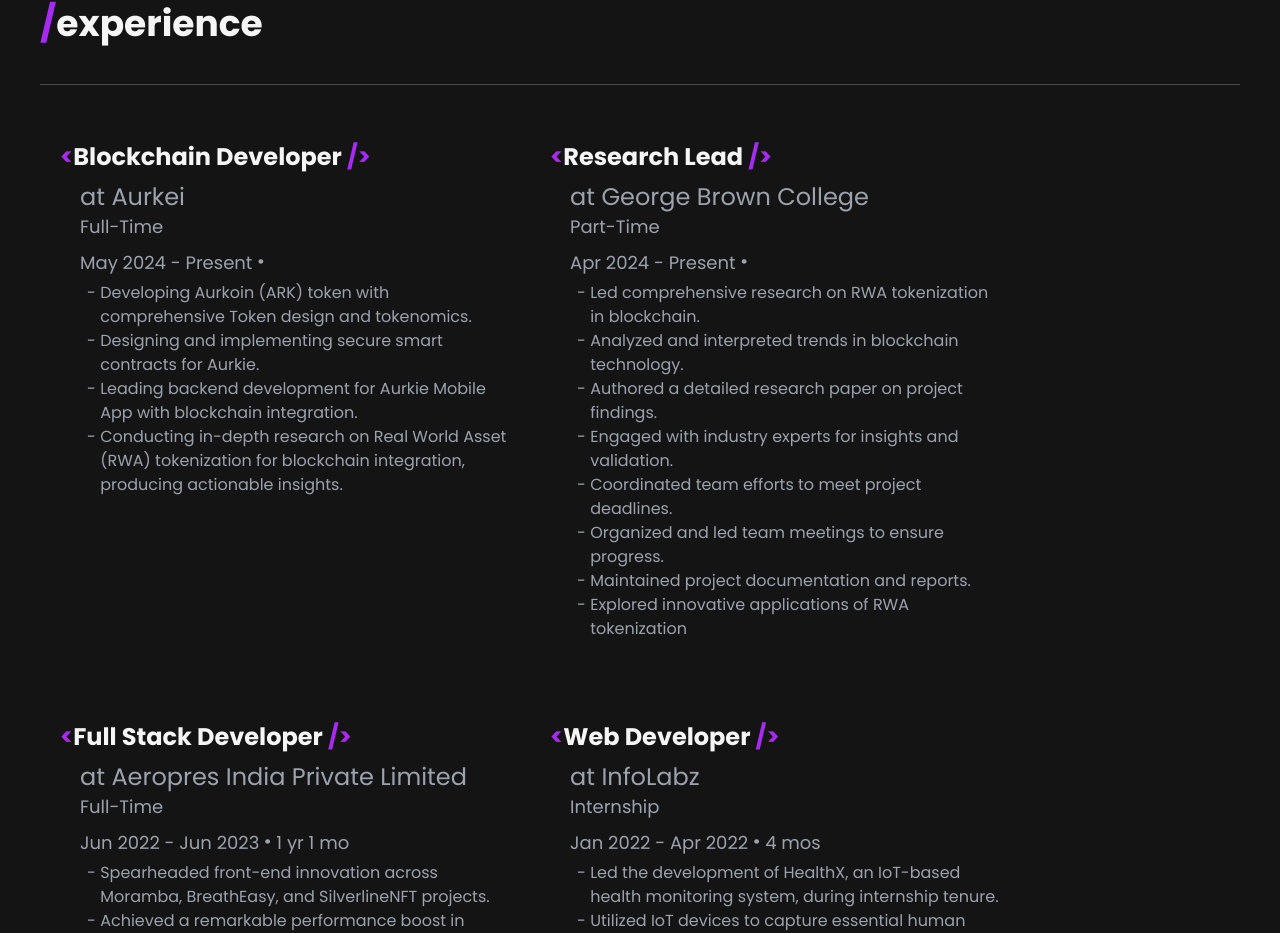
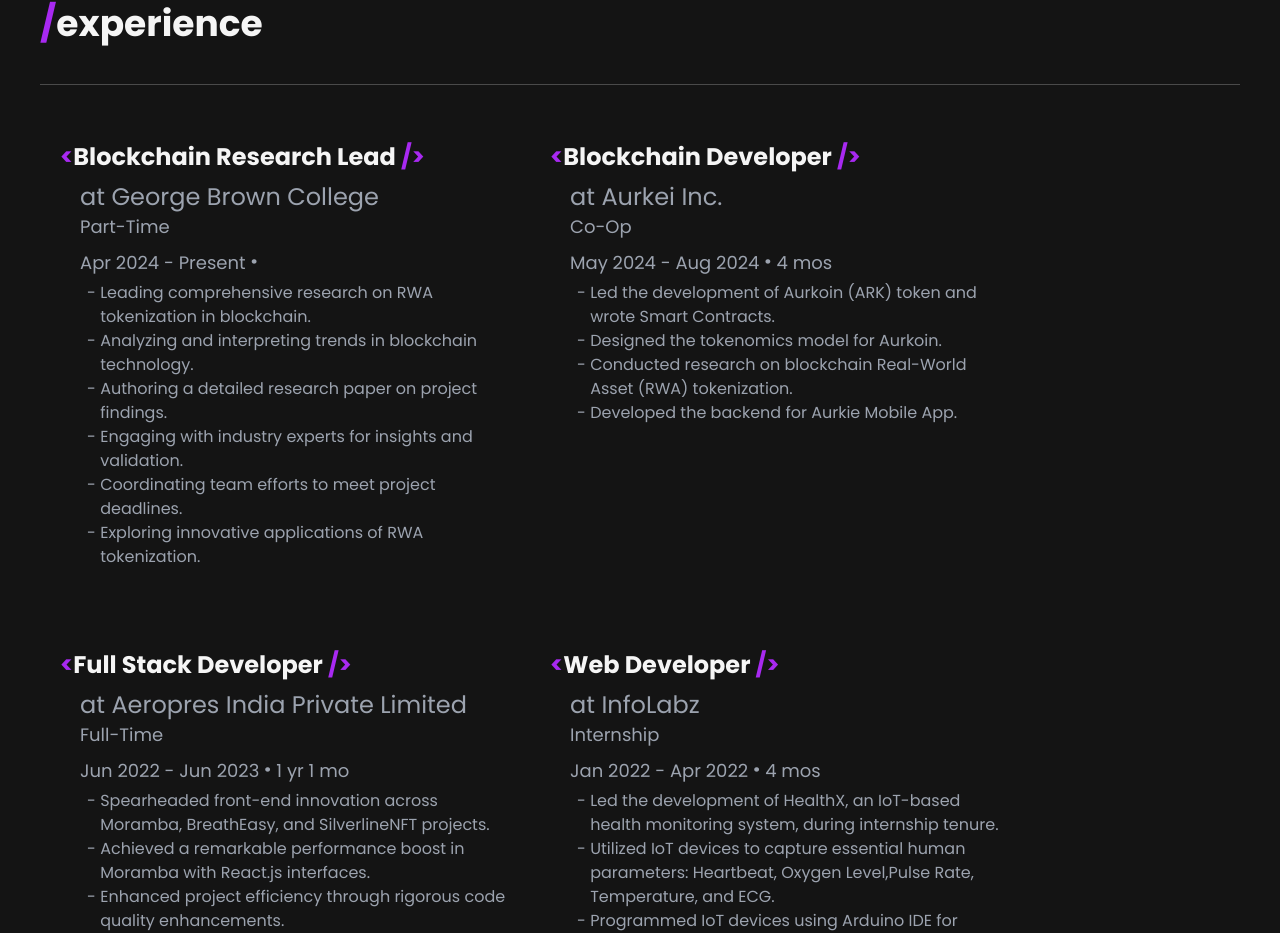
Before and after one commit to Darshhhhh/Portfolio-website, a React (Vite) app: page / in a window 1280 px wide. Shown: the part 2377-3310 px from the top of the page. Built offline with nearby package versions, Linux system fonts and the light colour scheme.

Commit message:
Experiance Update

```diff
--- a/src/components/Experiance/Experiance.jsx
+++ b/src/components/Experiance/Experiance.jsx
@@ -3,33 +3,31 @@
 function Experiance() {
   const MY_EXP = [
     {
-      cmpName: "Aurkei",
-      position: "Blockchain Developer",
-      duration: "May 2024 - Present",
-      timeDiff: "",
-      type: "Full-Time",
-      cmt: [
-        "Developing Aurkoin (ARK) token with comprehensive Token design and tokenomics.",
-        "Designing and implementing secure smart contracts for Aurkie.",
-        "Leading backend development for Aurkie Mobile App with blockchain integration.",
-        "Conducting in-depth research on Real World Asset (RWA) tokenization for blockchain integration, producing actionable insights.",
-      ],
-    },
-    {
       cmpName: "George Brown College",
-      position: "Research Lead",
+      position: "Blockchain Research Lead",
       duration: "Apr 2024 - Present",
       timeDiff: "",
       type: "Part-Time",
       cmt: [
-        "Led comprehensive research on RWA tokenization in blockchain.",
-        "Analyzed and interpreted trends in blockchain technology.",
-        "Authored a detailed research paper on project findings.",
-        "Engaged with industry experts for insights and validation.",
-        "Coordinated team efforts to meet project deadlines.",
-        "Organized and led team meetings to ensure progress.",
-        "Maintained project documentation and reports.",
-        "Explored innovative applications of RWA tokenization",
+        "Leading comprehensive research on RWA tokenization in blockchain.",
+        "Analyzing and interpreting trends in blockchain technology.",
+        "Authoring a detailed research paper on project findings.",
+        "Engaging with industry experts for insights and validation.",
+        "Coordinating team efforts to meet project deadlines.",
+        "Exploring innovative applications of RWA tokenization.",
+      ],
+    },
+    {
+      cmpName: "Aurkei Inc.",
+      position: "Blockchain Developer",
+      duration: "May 2024 - Aug 2024",
+      timeDiff: "4 mos",
+      type: "Co-Op",
+      cmt: [
+        "Led the development of Aurkoin (ARK) token and wrote Smart Contracts.",
+        "Designed the tokenomics model for Aurkoin.",
+        "Conducted research on blockchain Real-World Asset (RWA) tokenization.",
+        "Developed the backend for Aurkie Mobile App.",
       ],
     },
     {
```
